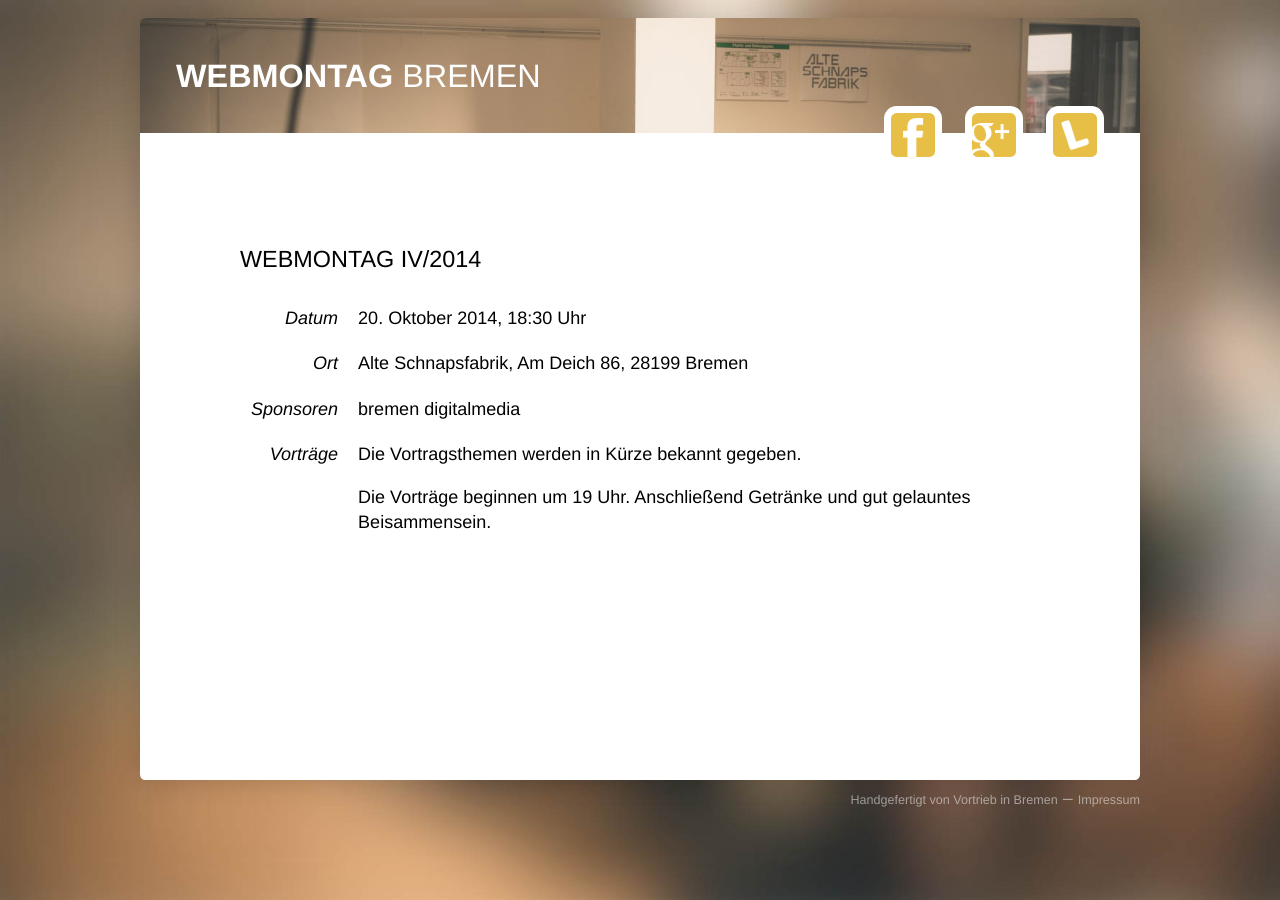
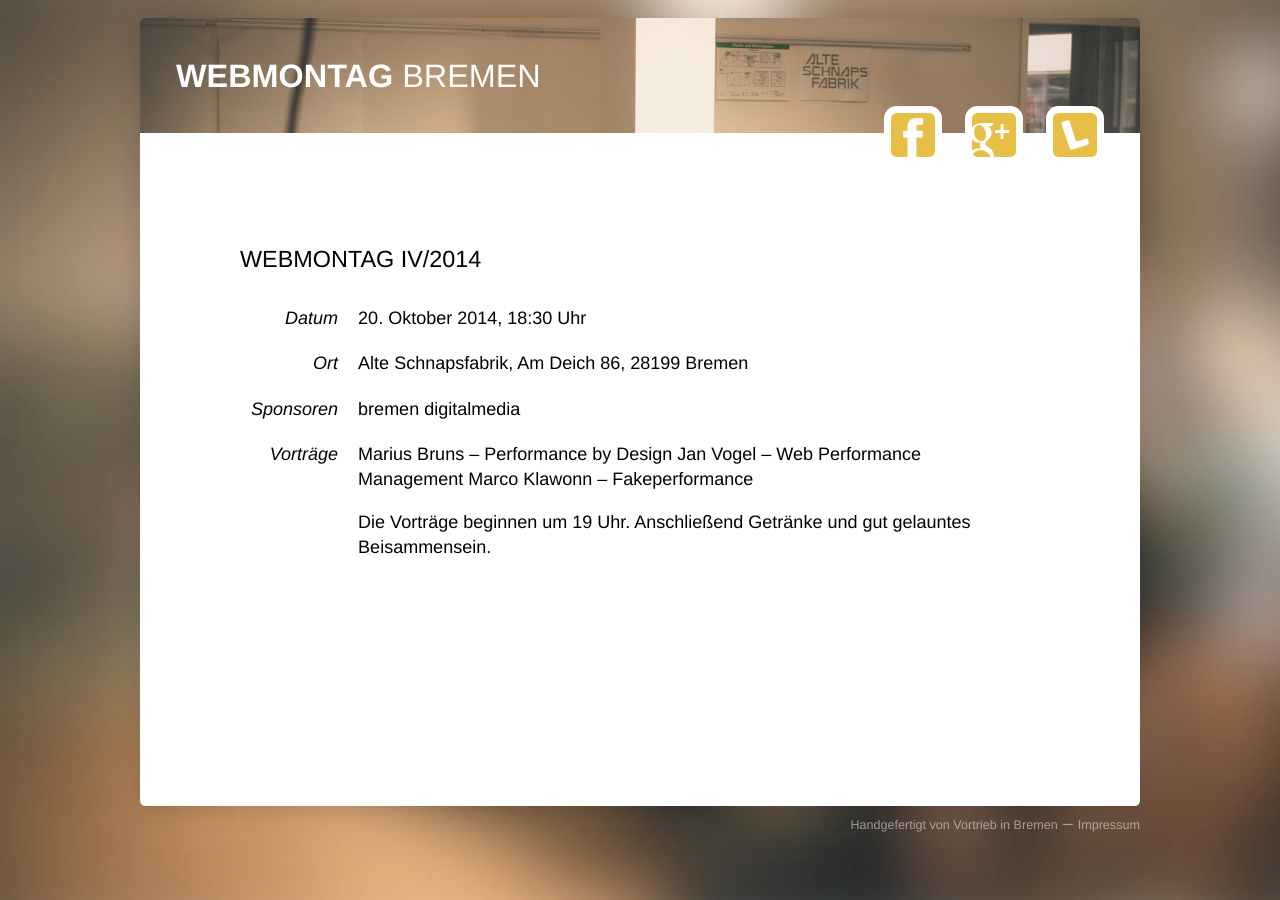
Before and after one commit to dantz/wmhb, a Jekyll site: the page built from _posts/2014-10-20-4.markdown, in a window 1280 px wide. Built offline with Jekyll 4.4.1, drawn with Linux system fonts in a browser that asks for light colours; Markdown is read by kramdown in place of the engine named in the settings.

Commit message:
Added talks

```diff
--- a/_posts/2014-10-20-4.markdown
+++ b/_posts/2014-10-20-4.markdown
@@ -11,6 +11,8 @@ address: Alte Schnapsfabrik, Am Deich 86, 28199 Bremen
 sponsors: bremen digitalmedia
 ---
 
-Die Vortragsthemen werden in Kürze bekannt gegeben.
+Marius Bruns – Performance by Design
+Jan Vogel – Web Performance Management
+Marco Klawonn – Fakeperformance
 
 Die Vorträge beginnen um 19 Uhr. Anschließend Getränke und gut gelauntes Beisammensein.
```
